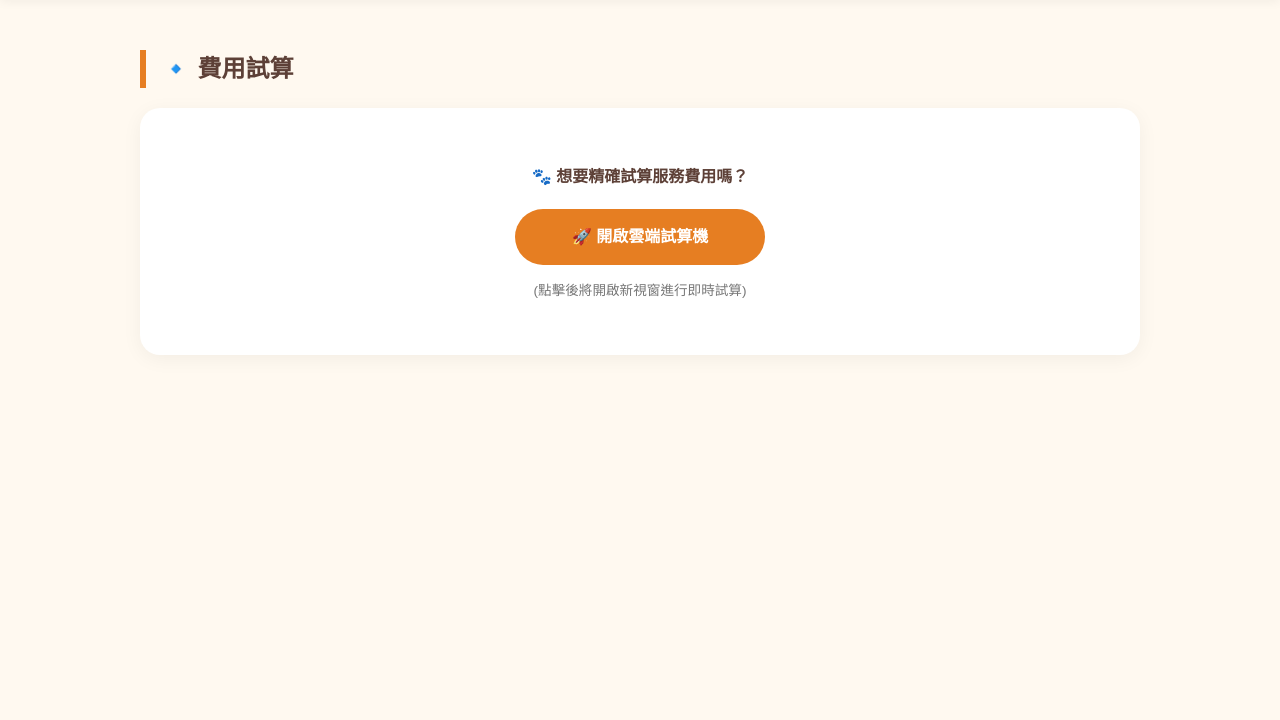
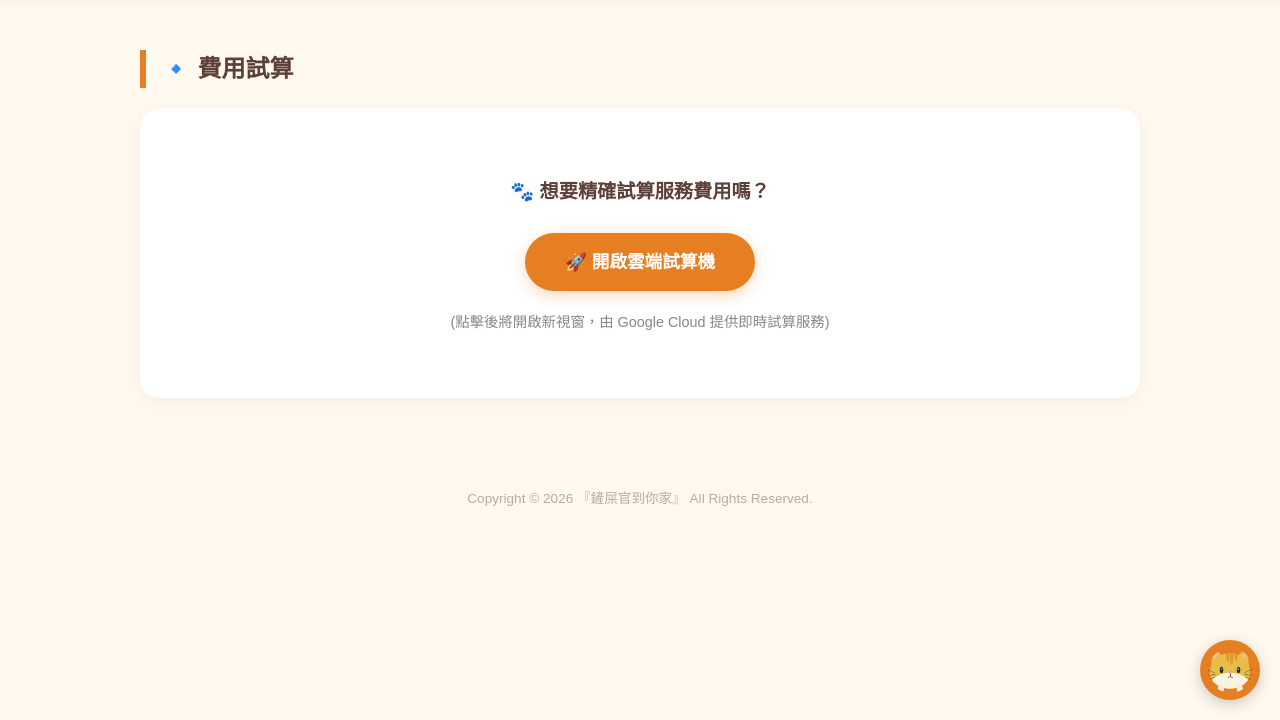
Before and after one commit to Arden-hub/pet-sitter-web, a Flask app: page / in a window 1280 px wide, after a click on "費用試算". Shown: the part 80-800 px from the top of the page. Run offline with Flask 3, Linux system fonts and the light colour scheme; data that the repository does not hold is empty.

```diff
--- a/templates/index.html
+++ b/templates/index.html
@@ -59,7 +59,8 @@
 
         /* Forms & Cards */
         .card { background: #fff; padding: 30px; border-radius: 20px; box-shadow: 0 4px 20px rgba(0,0,0,0.05); margin-bottom: 20px; }
-        .btn { background: var(--primary); color: white; border: none; padding: 15px; border-radius: 12px; cursor: pointer; font-weight: bold; width: 100%; }
+        input, select, textarea { padding: 12px; border: 1px solid #ddd; border-radius: 10px; width: 100%; box-sizing: border-box; }
+        .btn { background: var(--primary); color: white; border: none; padding: 15px; border-radius: 12px; cursor: pointer; font-weight: bold; width: 100%; text-decoration: none; display: inline-block; text-align: center; }
 
         .social-practice { margin-top: 40px; padding: 30px; text-align: center; background: rgba(230, 126, 34, 0.08); border-radius: 20px; border: 2px dashed var(--accent); }
         .nanny-grid { display: grid; grid-template-columns: repeat(auto-fill, minmax(240px, 1fr)); gap: 20px; }
@@ -110,41 +111,65 @@
                 <div class="product-text"><h3>專業</h3><p>標準化回報流程</p></div>
             </div>
         </div>
+        <div class="social-practice">
+            <p style="font-weight: bold;">🔗 連結更多“鏟屎官到你家”相關社群～看更多可愛貓咪～</p>
+            <div style="display: flex; justify-content: center; gap: 10px; margin-top:10px;">
+                <a href="ig" style="color:var(--primary); text-decoration:none; border:1px solid var(--primary); padding:8px 15px; border-radius:8px;">IG 頁面</a>
+                <a href="fb" style="color:var(--primary); text-decoration:none; border:1px solid var(--primary); padding:8px 15px; border-radius:8px;">FB 頁面</a>
+            </div>
+        </div>
     </section>
 
     <section id="nanny" class="page">
         <h2 style="border-left: 6px solid var(--primary); padding-left: 15px;">🔹 保母團隊</h2>
         <div class="nanny-grid" id="nannyContainer"></div>
-
-        <h2 style="border-left: 6px solid var(--primary); padding-left: 15px; margin-top: 40px;">🔹 顧客評價</h2>
-        <div id="feedbackList">
-            <p style="text-align:center; color:#777;">評價載入中...</p>
-        </div>
     </section>
 
     <section id="price" class="page">
         <h2 style="border-left: 6px solid var(--primary); padding-left: 15px;">🔹 費用試算</h2>
-        <div class="card" style="text-align:center; padding: 40px 20px;">
-            <p style="font-weight: bold; color: var(--text-dark); margin-bottom: 20px;">🐾 想要精確試算服務費用嗎？</p>
-            <a href="https://asia-east1-project-8212b9e4-be2a-47e7-aa0.cloudfunctions.net/calculator_service" target="_blank" class="btn" style="text-decoration:none; display:inline-block; width: 220px; border-radius: 30px;">🚀 開啟雲端試算機</a>
-            <p style="font-size: 0.85rem; color: #777; margin-top: 15px;">(點擊後將開啟新視窗進行即時試算)</p>
+        <div class="card" style="text-align:center; padding: 50px 20px;">
+            <p style="font-weight: bold; color: var(--text-dark); margin-bottom: 25px; font-size: 1.2rem;">🐾 想要精確試算服務費用嗎？</p>
+            <a href="https://asia-east1-project-8212b9e4-be2a-47e7-aa0.cloudfunctions.net/calculator_service" target="_blank" class="btn" style="width: auto; padding: 15px 40px; border-radius: 30px; font-size: 1.1rem; box-shadow: 0 4px 15px rgba(230, 126, 34, 0.3);">🚀 開啟雲端試算機</a>
+            <p style="font-size: 0.9rem; color: #888; margin-top: 20px;">(點擊後將開啟新視窗，由 Google Cloud 提供即時試算服務)</p>
         </div>
     </section>
 
-    <section id="booking" class="page"><div class="card" style="text-align:center;"><h2>📅 前往預約</h2><a href="http://goo.gl/QJfH3R" target="_blank" class="btn" style="text-decoration:none; display:inline-block; width: 200px;">開啟表單</a></div></section>
+    <section id="booking" class="page"><div class="card" style="text-align:center;"><h2>📅 前往預約</h2><a href="http://goo.gl/QJfH3R" target="_blank" class="btn" style="display:inline-block; width: 200px;">開啟表單</a></div></section>
 
     <section id="feedback" class="page">
         <h2 style="border-left: 6px solid var(--primary); padding-left: 15px;">🔹 意見回饋</h2>
         <div class="card">
-            <input type="text" id="fbName" placeholder="您的姓名" style="margin-bottom:15px; padding:12px; width:100%; border-radius:10px; border:1px solid #ddd;">
+            <input type="text" id="fbName" placeholder="您的姓名" style="margin-bottom:15px;">
+            <p style="text-align:center; font-weight:bold; margin-bottom:5px;">保母評分 (點選星星)</p>
             <div class="star-rating-input" id="starInput">
                 <span onclick="setStars(1)">★</span><span onclick="setStars(2)">★</span><span onclick="setStars(3)">★</span><span onclick="setStars(4)">★</span><span onclick="setStars(5)">★</span>
             </div>
-            <select id="fbNanny" style="margin-bottom:15px; padding:12px; width:100%; border-radius:10px; border:1px solid #ddd;"><option value="💡 一般建議">💡 一般建議</option></select>
-            <textarea id="fbContent" rows="4" placeholder="分享您的體驗..." style="margin-bottom:15px; padding:12px; width:100%; border-radius:10px; border:1px solid #ddd;"></textarea>
+            <select id="fbNanny" style="margin-bottom:15px;"><option value="💡 一般建議">💡 一般建議</option></select>
+            <textarea id="fbContent" rows="4" placeholder="分享您的體驗..." style="margin-bottom:15px;"></textarea>
             <button class="btn" onclick="submitFeedback()">送出評價</button>
         </div>
     </section>
+
+    <div id="chat-widget">
+        <div id="chat-button" onclick="toggleChat()"><img src="/static/index_images/kiki.png" style="width:45px; height:45px; border-radius:50%;"></div>
+        <div id="chat-window">
+            <div id="chat-header"><span>Kiki 溫馨客服</span><span onclick="toggleChat()" style="cursor:pointer;">✕</span></div>
+            <div id="chat-messages">
+                <div class="msg msg-ai">
+                    喵嗚～歡迎來到鏟屎官到你家！🐾 我是 AI 助教 Kiki。<br><br>
+                    爸爸媽媽出門時，就讓 Kiki 守護毛孩吧！❤️ 輸入關鍵字讓我為你解答：<br><br>
+                    💰 **「多少錢」**：服務收費<br>
+                    🐱 **「保母」**：夥伴介紹<br>
+                    📍 **「地區」**：服務範圍<br>
+                    📅 **「預約」**：填寫表單<br><br>
+                    請問有什麼我可以幫忙的嗎？喵～
+                </div>
+            </div>
+            <div id="chat-input-area"><input type="text" id="chat-input" placeholder="打字後按 Enter..." onkeypress="if(event.keyCode==13) sendMessage()"></div>
+        </div>
+    </div>
+
+    <footer>Copyright © 2026 『鏟屎官到你家』 All Rights Reserved.</footer>
 
     <script>
         const nannies = [
@@ -170,10 +195,7 @@
         function showPage(id) {
             document.querySelectorAll('.page').forEach(p => p.classList.remove('active'));
             document.getElementById(id).classList.add('active');
-            if(id === 'nanny') {
-                renderNannies();
-                loadFeedbacks();
-            }
+            if(id === 'nanny') renderNannies();
             window.scrollTo(0,0);
         }
 
@@ -185,71 +207,66 @@
                 container.innerHTML = nannies.map(n => {
                     const ratings = cloudList.filter(item => item.nanny === n.name && item.stars > 0);
                     const avg = ratings.length > 0 ? (ratings.reduce((sum, r) => sum + r.stars, 0) / ratings.length).toFixed(1) : "新加入";
+                    const starCount = ratings.length > 0 ? Math.min(5, Math.round(parseFloat(avg))) : 0;
                     return `
                     <div class="nanny-card">
                         <img src="/static/Photos of pet sitters/${n.name}.jpg" class="nanny-photo" onerror="this.src='https://via.placeholder.com/300x240?text=${n.name}'">
                         <h3>${n.name}</h3>
                         <p style="color:var(--primary); font-weight:bold;">年資 ${n.year}</p>
-                        <div class="nanny-rating-stars">${ratings.length > 0 ? "★".repeat(Math.round(avg)) : "☆☆☆☆☆"} (${avg})</div>
+                        <div class="nanny-rating-stars">${starCount > 0 ? "★".repeat(starCount) : "☆☆☆☆☆"} (${avg})</div>
                         <p style="font-style:italic; font-size:0.8rem;">"${n.quote}"</p>
                     </div>`;
                 }).join('');
-
                 const sel = document.getElementById('fbNanny');
                 if(sel && sel.options.length <= 1) nannies.forEach(n => sel.add(new Option(n.name, n.name)));
             });
         }
 
-        async function loadFeedbacks() {
-            const list = document.getElementById('feedbackList');
-            if (!list) return;
-            try {
-                const response = await fetch('/api/get_feedbacks');
-                const data = await response.json();
-                if (!data || data.length === 0) {
-                    list.innerHTML = '<p style="text-align: center; color: #777;">目前還沒有評價喔！</p>';
-                    return;
-                }
-                list.innerHTML = '';
-                data.forEach(fb => {
-                    const card = document.createElement('div');
-                    card.style = "background: white; padding: 20px; border-radius: 15px; margin-bottom: 15px; box-shadow: 0 2px 8px rgba(0,0,0,0.05);";
-                    card.innerHTML = `
-                        <div style="display:flex; justify-content:space-between; align-items:center;">
-                            <strong style="color:var(--primary);">${fb.name || '匿名'}</strong>
-                            <span style="color:#f1c40f;">${'★'.repeat(fb.stars || 5)}</span>
-                        </div>
-                        <p style="margin:10px 0; color:#555;">${fb.content}</p>
-                        <small style="color:#999;">保母：${fb.nanny || '一般建議'}</small>
-                    `;
-                    list.appendChild(card);
-                });
-            } catch (e) {
-                list.innerHTML = '<p style="color: red; text-align: center;">評價載入失敗</p>';
-            }
+        function toggleChat() {
+            const win = document.getElementById('chat-window');
+            win.style.display = (win.style.display === 'flex') ? 'none' : 'flex';
+        }
+
+        function sendMessage() {
+            const input = document.getElementById('chat-input');
+            const msgBox = document.getElementById('chat-messages');
+            const userText = input.value.trim();
+            if (!userText) return;
+            msgBox.innerHTML += `<div class="msg msg-user">${userText}</div>`;
+            input.value = '';
+            msgBox.scrollTop = msgBox.scrollHeight;
+            setTimeout(() => {
+                let reply = "";
+                if (userText.includes("多少錢")) reply = "基本服務 $500 起！請點擊『費用試算』看看雲端計算機喵！";
+                else if (userText.includes("地區")) reply = "台北、桃園、台中都有喔！喵～";
+                else if (userText.includes("保母")) reply = "去『保母介紹』看我們的專業團隊吧！";
+                else if (userText.includes("預約")) reply = "請點擊『預約服務』填表喵！";
+                else reply = `喵～關於「${userText}」，我還在學習中。`;
+                msgBox.innerHTML += `<div class="msg msg-ai">${reply}</div>`;
+                msgBox.scrollTop = msgBox.scrollHeight;
+            }, 800);
         }
 
         function submitFeedback() {
-            const content = document.getElementById('fbContent').value;
-            if(!content) return alert('請填寫內容');
             const feedbackData = {
                 name: document.getElementById('fbName').value || "匿名",
                 nanny: document.getElementById('fbNanny').value,
-                content: content,
+                content: document.getElementById('fbContent').value,
                 stars: currentRating
             };
+            if(!feedbackData.content) return alert('請填寫內容');
             fetch('/api/submit_feedback', {
                 method: 'POST',
                 headers: { 'Content-Type': 'application/json' },
                 body: JSON.stringify(feedbackData)
-            }).then(() => {
-                alert('評價送出成功！');
-                document.getElementById('fbContent').value = "";
-                setStars(0);
+            }).then(res => res.json()).then(data => {
+                if(data.status === 'success') {
+                    alert('🎉 雲端存檔成功！');
+                    document.getElementById('fbContent').value = "";
+                    setStars(0);
+                }
             });
         }
-
-        document.addEventListener('DOMContentLoaded', loadFeedbacks);
     </script>
 </body>
 </html>
```
